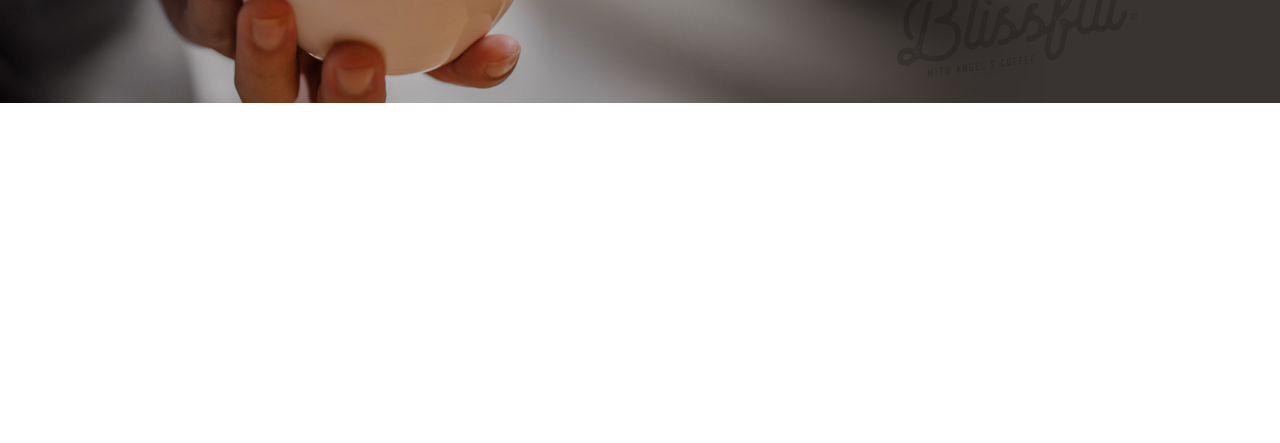
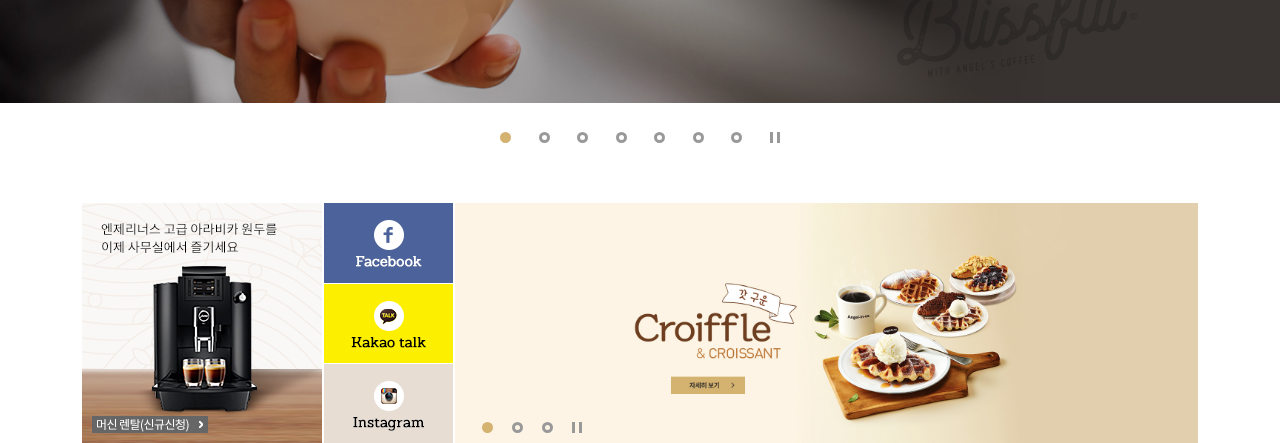
Before and after one commit to dbsgh435/angelinus-clone, a plain HTML site: page index.html in a window 1280 px wide. Shown: the part 545-988 px from the top of the page. Before the commit the page ends 800 px from the top, so only its background shows below. Drawn offline with Linux system fonts and the light colour scheme.

Commit message:
section 완성

```diff
--- a/css/style.css
+++ b/css/style.css
@@ -9,7 +9,7 @@ a {
 header {
   height: 648px;
   width: 100%;
-  margin: 0 auto;
+  margin: 0 auto 100px;
 }
 .blind {
   display: none !important;
@@ -17,7 +17,7 @@ header {
 
 .header-wrap {
   width: 1116px;
-  height: 100%;
+  height: 648px;
   margin: 0 auto;
   position: absolute;
   top: 0;
@@ -126,3 +126,101 @@ header {
   line-height: 20px !important;
   text-align: start !important;
 }
+.click-dot {
+  position: absolute;
+  bottom: -40px;
+  left: 50%;
+  transform: translateX(-50%);
+  display: flex;
+  width: 280px;
+  justify-content: space-between;
+}
+.click-dot > a {
+  display: block;
+  width: 5px;
+  height: 5px;
+  border: 3px solid #999;
+  border-radius: 50%;
+}
+.slide-btn_on {
+  background-color: #d4b270;
+  border: 3px solid #d4b270 !important;
+}
+.stop-btn {
+  width: 10px;
+  height: 11px;
+  display: flex;
+  justify-content: space-between;
+}
+.stop-btn span {
+  display: block;
+  height: 100%;
+  width: 3px;
+  background-color: #999
+}
+
+
+section {
+  width: 1116px;
+  height: 240px;
+  margin: 0 auto;
+  display: flex;
+  justify-content: space-between;
+  position: relative;
+}
+section>article {
+  height: 100%;
+}
+section a {
+  display: block;
+}
+.rantal {
+  width: 240px;
+  height: 100%;
+  background-image: url("../images/sectionImage\(1\).jpg");
+}
+.sns a{
+  width: 129px;
+  height: 80px;
+}
+.sns a:nth-child(1) {
+  background-image: url("../images/sectionImageSns\(1\).gif");
+}
+.sns a:nth-child(2) {
+  background-image: url("../images/sectionImageSns\(2\).gif");
+}
+.sns a:nth-child(3) {
+  background-image: url("../images/sectionImageSns\(3\).gif");
+}
+.sub-slide {
+  width: 743px;
+  height: 100%;
+}
+.sub-slide a{
+  height: 100%;
+}
+.sub-slide a:nth-child(1) {
+  background: url("../images/BannerImage\ \(5\).jpg") no-repeat center / cover;
+}
+.sub-slide a:nth-child(2) {
+  background: url("../images/BannerImage\ \(4\).jpg") no-repeat center / cover;
+}
+.sub-slide a:nth-child(3) {
+  background: url("../images/BannerImage\ \(3\).jpg") no-repeat center / cover;
+}
+.section-click-dot {
+  position: absolute;
+  bottom: 10px;
+  left: 450px;
+  transform: translateX(-50%);
+  display: flex;
+  width: 100px;
+  justify-content: space-between;
+}
+.section-click-dot > a {
+  display: block;
+  width: 5px;
+  height: 5px;
+  border: 3px solid #999;
+  border-radius: 50%;
+}
--- a/index.html
+++ b/index.html
@@ -103,17 +103,55 @@
         <div class="lnb-bg blind"></div>
       </div>
       <div class="click-dot">
+        <a class="slide-btn_on" href="#"></a>
         <a href="#"></a>
         <a href="#"></a>
         <a href="#"></a>
         <a href="#"></a>
         <a href="#"></a>
         <a href="#"></a>
+        <div class="stop-btn"><span></span><span></span></div>
+      </div>
+    </div>
+  </header>
+  <section>
+    <article class="rantal">
+      <a href="#"></a>
+    </article>
+    <article class="sns">
+      <a href="#"></a>
+      <a href="#"></a>
+      <a href="#"></a>
+    </article>
+    <article class="sub-slide">
+      <a href="#"></a>
+      <a class="blind" href="#"></a>
+      <a class="blind" href="#"></a>
+    </article>
+    <div class="section-click-dot">
+      <a class="slide-btn_on" href="#"></a>
+      <a href="#"></a>
+      <a href="#"></a>
+      <div class="stop-btn"><span></span><span></span></div>
+    </div>
+  </section>
+  <div class="contents">
+    <div class="vertical">
+      <a href="#"></a>
+      <div class="horizontal">
+        <a href="#"></a>
+        <a href="#"></a>
+      </div>
+      <div class="horizontal-second">
         <a href="#"></a>
         <a href="#"></a>
       </div>
     </div>
-  </header>
+    <div class="vertical-second">
+      <a href="#"></a>
+      <div class="notice"></div>
+    </div>
+  </div>
   <script src="script/main.js"></script>
 </body>
 </html>
```
Also changed, not shown: images/sectionImage(1).jpg (added), images/sectionImageSns(1).gif (added), images/sectionImageSns(2).gif (added), images/sectionImageSns(3).gif (added), 1 other file.
